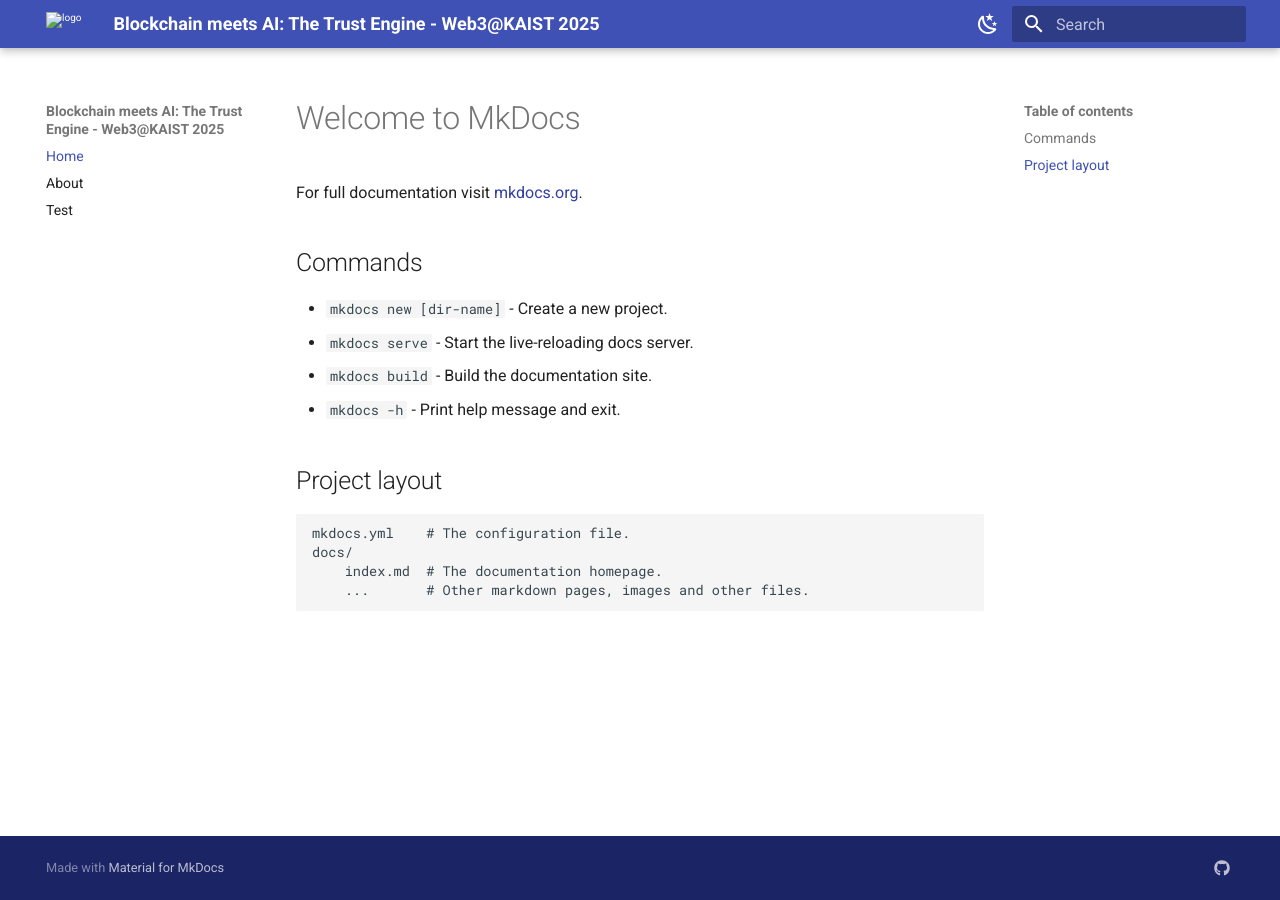
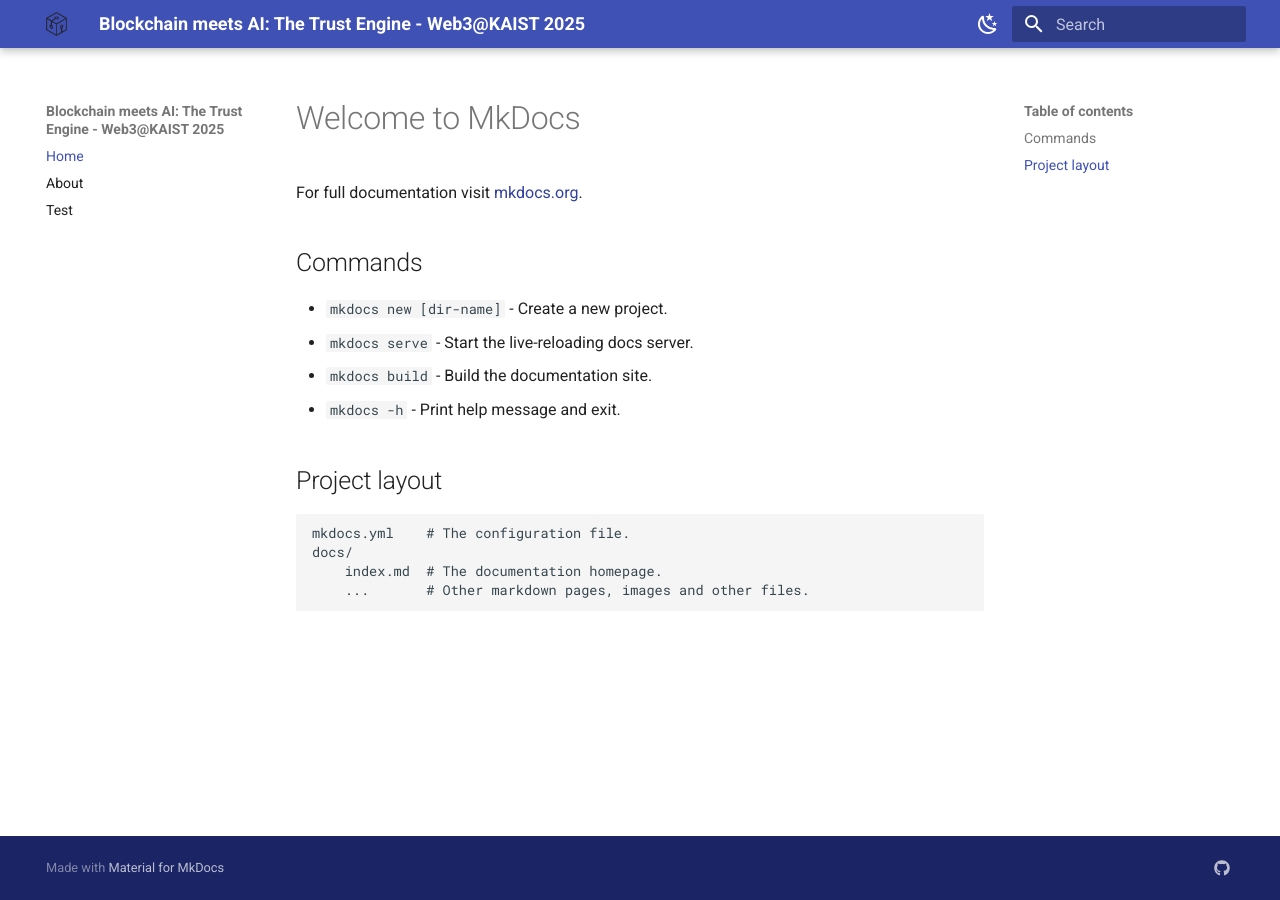
Before and after one commit to web3classdao/kaist2025, an MkDocs documentation site: the page built from docs/index.md, in a window 1280 px wide. Built offline with MkDocs 1.6.1 and Material for MkDocs 9.7.7, drawn with Linux system fonts in a browser that asks for light colours.

Commit message:
Update mkdocs.yml

```diff
--- a/mkdocs.yml
+++ b/mkdocs.yml
@@ -24,8 +24,8 @@
     code: Roboto Mono
 
   # ✅ 아이콘/로고
-  logo: assets/logo.png
-  favicon: assets/favicon.ico
+  logo: assets/images/logo.png
+  favicon: assets/images/favicon.ico
 
 nav:
   - Home: index.md
```
